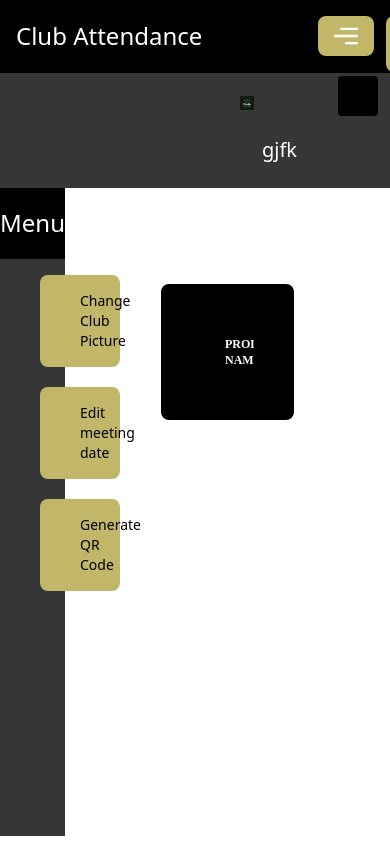
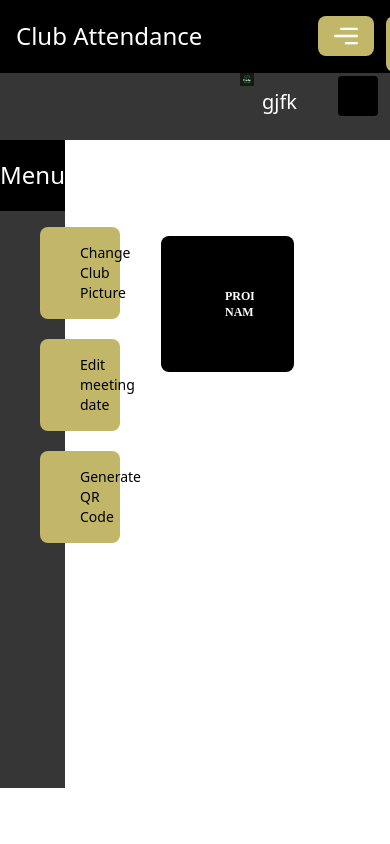
Before and after one commit to sitechtimes/club-attendance-frontend-v2, a Vue app: page /president in a window 390 px wide. Built offline with nearby package versions, Linux system fonts and the light colour scheme; a web font is replaced by a local one.

Commit message:
awawad
wadawd

```diff
--- a/src/components/PresidentComponents/ClubCard.vue
+++ b/src/components/PresidentComponents/ClubCard.vue
@@ -4,8 +4,8 @@
       <div
         class="mx-60 text-white text-xl grid justify-items-center mt-10 grid-flow-col gap-2 w-1/6 py-6"
       >
-        <img class="my-8 row-span-3" src="@/assets/testimg.png" alt="" />
-        <a class="my-8 col-span-2"> {{ presidentStore.selectedClub.clubName }}</a>
+        <img class="my-2 lg:my-8 row-span-3" src="@/assets/testimg.png" alt="" />
+        <a class="my-2 lg:my-8 col-span-2"> {{ presidentStore.selectedClub.clubName }}</a>
         <a class="row-span-2">{{ name  }}</a>
       </div>
     </div>
--- a/src/stores/users.ts
+++ b/src/stores/users.ts
@@ -66,10 +66,15 @@ export const useUserStore = defineStore("user", {
         });
     },
     async getClubMembers(clubName: string, year: string, uuid: string) {
-      const response = await fetch(`${import.meta.env.VITE_BACKEND_URL}/getClubMembers/${clubName}/${year}/${uuid}`, {
-        method: "GET"
-      })
-      this.clubMembers = await response.json()
+      try {
+
+        const response = await fetch(`${import.meta.env.VITE_BACKEND_URL}/getClubMembers/${clubName}/${year}/${uuid}`, {
+          method: "GET"
+        })
+        this.clubMembers = await response.json()
+      } catch (error) {
+        console.log(error)
+      }
       console.log(this.clubMembers, "dsfadsfasd")
     },
     async getAllClubData(uuid: any) {
```
